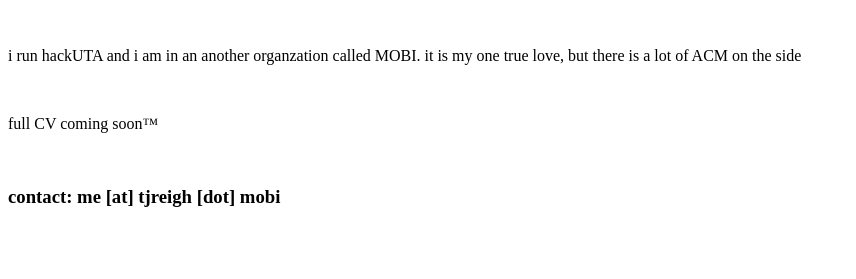
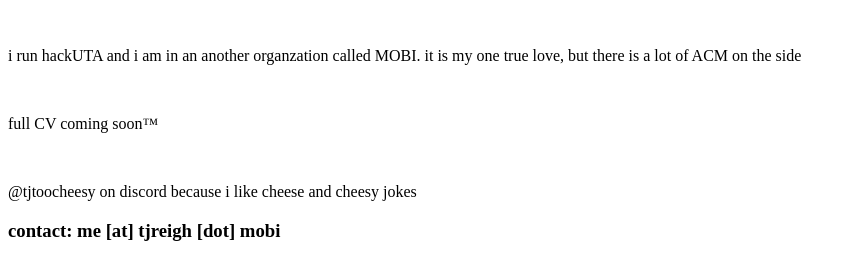
Before and after one commit to tjreigh/documentation, a plain HTML site: page index.html in a window 1280 px wide. Shown: the part 101-380 px from the top of the page, without its empty margins (0-856 px from the left). Drawn offline with Linux system fonts and the light colour scheme.

Commit message:
Update index.html

```diff
--- a/index.html
+++ b/index.html
@@ -16,6 +16,7 @@
     <br/>
     <p>full CV coming soon™</p>
     <br/>
+    <p>@tjtoocheesy on discord because i like cheese and cheesy jokes</p>
     <h3>contact: me [at] tjreigh [dot] mobi</h3>
     </body>
 </html>
```
